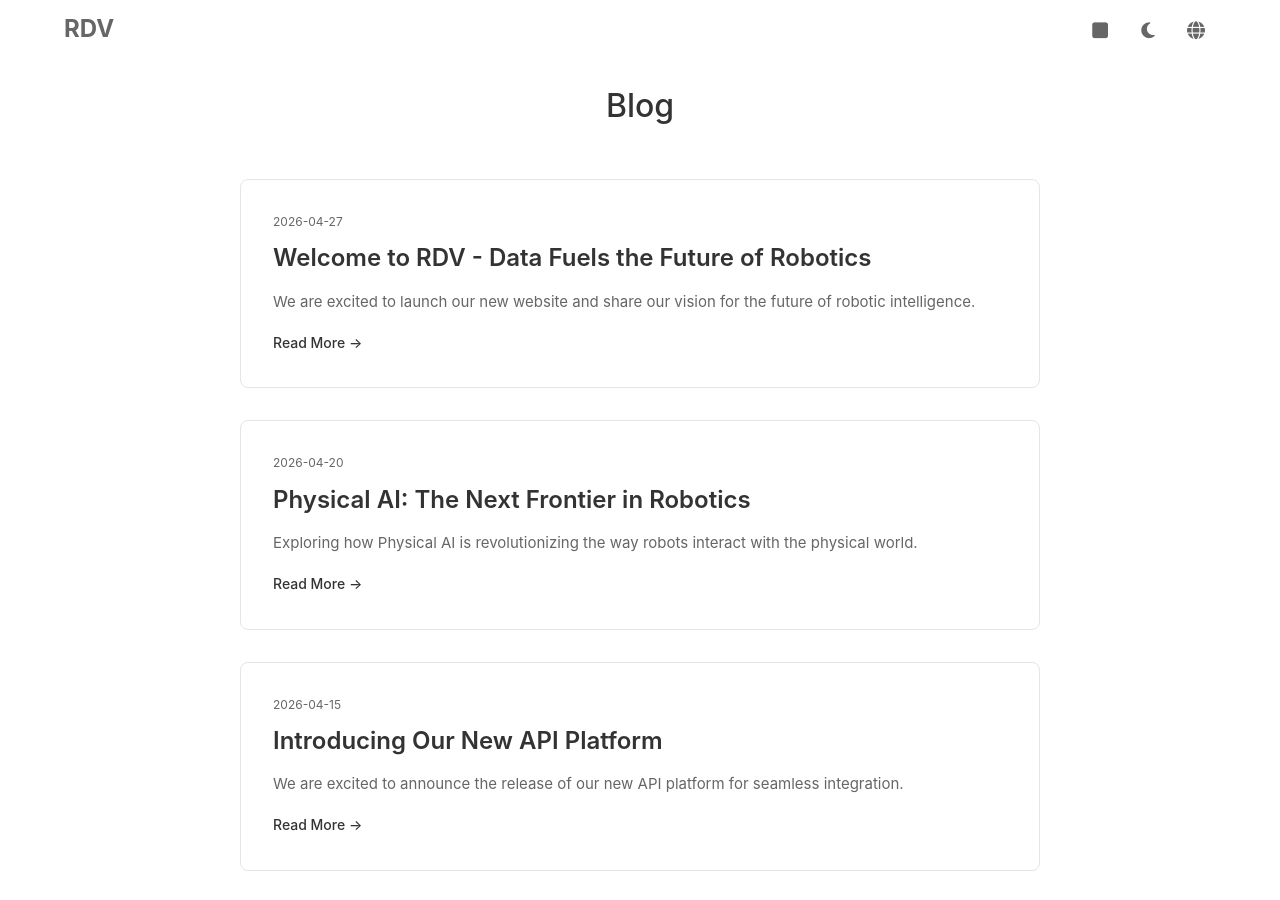
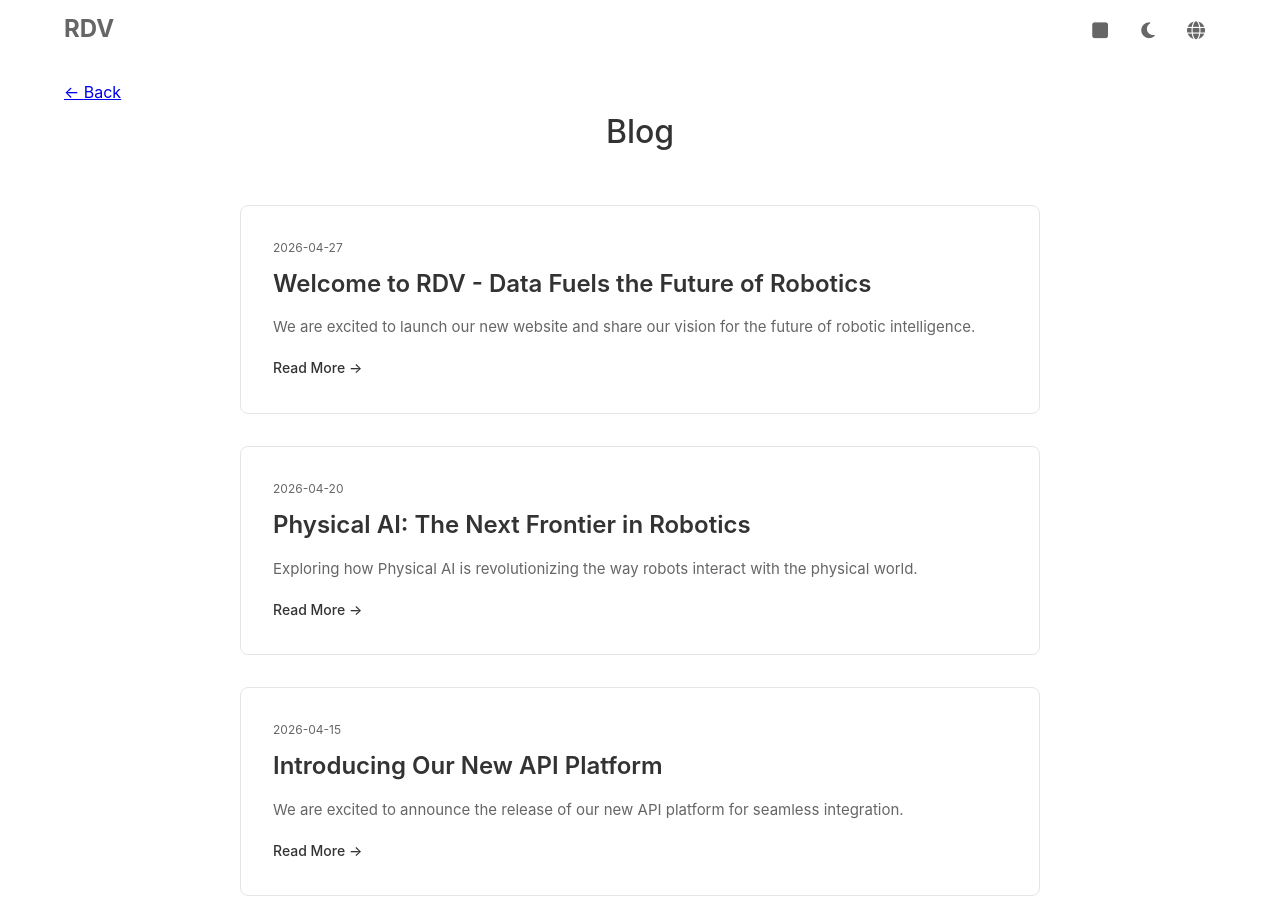
Before and after one commit to red-pencil/datapage, a Jekyll site: the page built from blog.html, in a window 1280 px wide and 900 px high. Built offline with Jekyll 4.4.1, drawn with Linux system fonts in a browser that asks for light colours.

Commit message:
Update blog.html

```diff
--- a/blog.html
+++ b/blog.html
@@ -5,6 +5,7 @@ description: Latest news and updates from RDV
 ---
 
 <section class="section" id="blog">
+  <a href="{{ '/' | relative_url }}" class="back-link">← <span data-i18n="backToHome">Back</span></a>
   <h2 class="section-title" data-i18n="blogTitle">Blog</h2>
   <div class="blog-list">
     {% assign posts = site.posts | where:"lang", site.lang | sort: date | reverse %}
```
